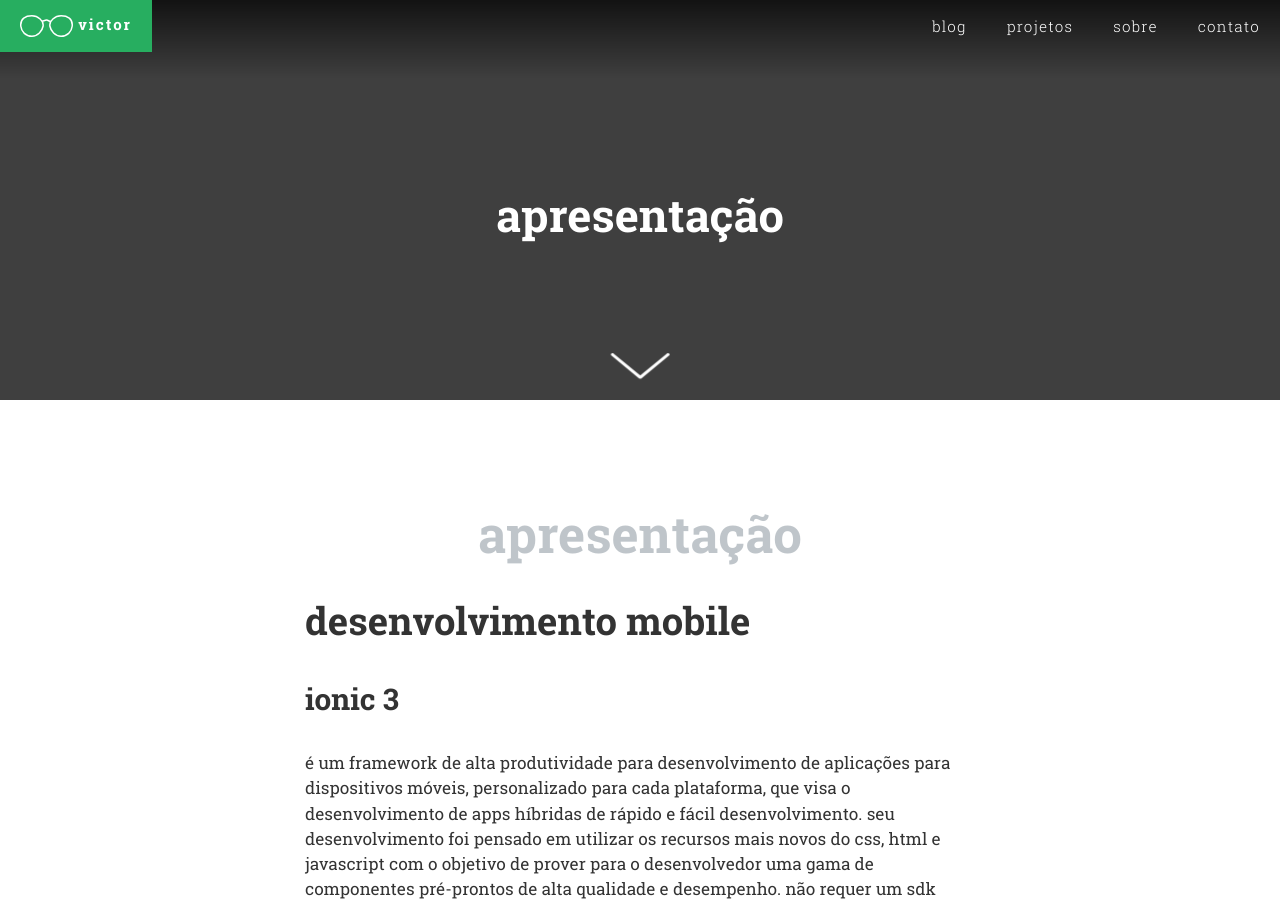
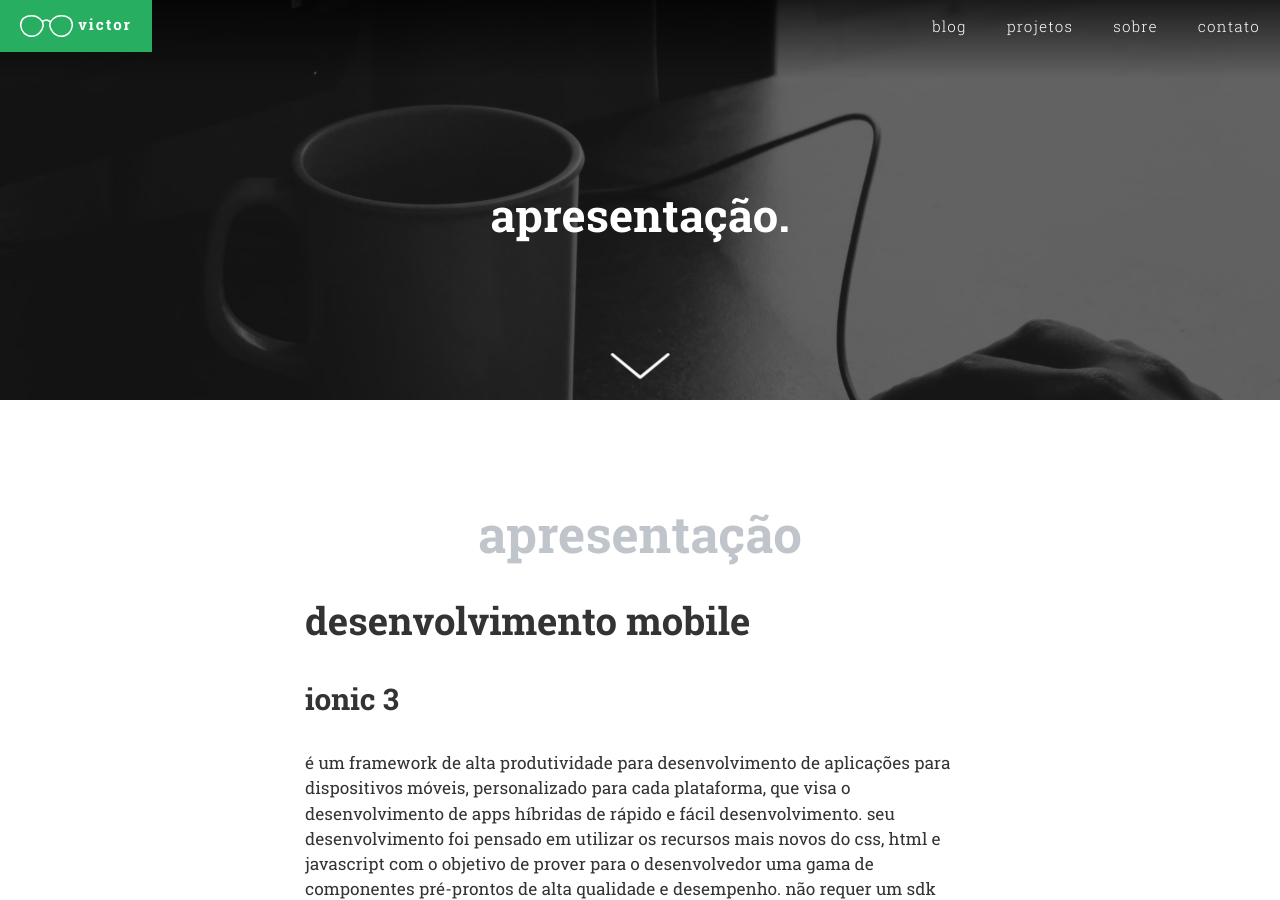
Before and after one commit to prescindivel/prescindivel.github.io, a Jekyll site: the page built from apresentacao.md, in a window 1280 px wide and 900 px high. Built offline with Jekyll 4.4.1, drawn with Linux system fonts in a browser that asks for light colours; some web fonts are replaced; our own code applies the rules of GitHub Pages for plain Markdown files; some of the changed lines change nothing that is shown.

Commit message:
Update apresentacao.md

```diff
--- a/apresentacao.md
+++ b/apresentacao.md
@@ -1,3 +1,12 @@
+---
+layout: page
+title: Apresentação.
+cover-page: home.jpg
+tags: [apresentacao]
+description: "Apresentação"
+---
+
+
 # Apresentação
 
 ## Desenvolvimento mobile
```
